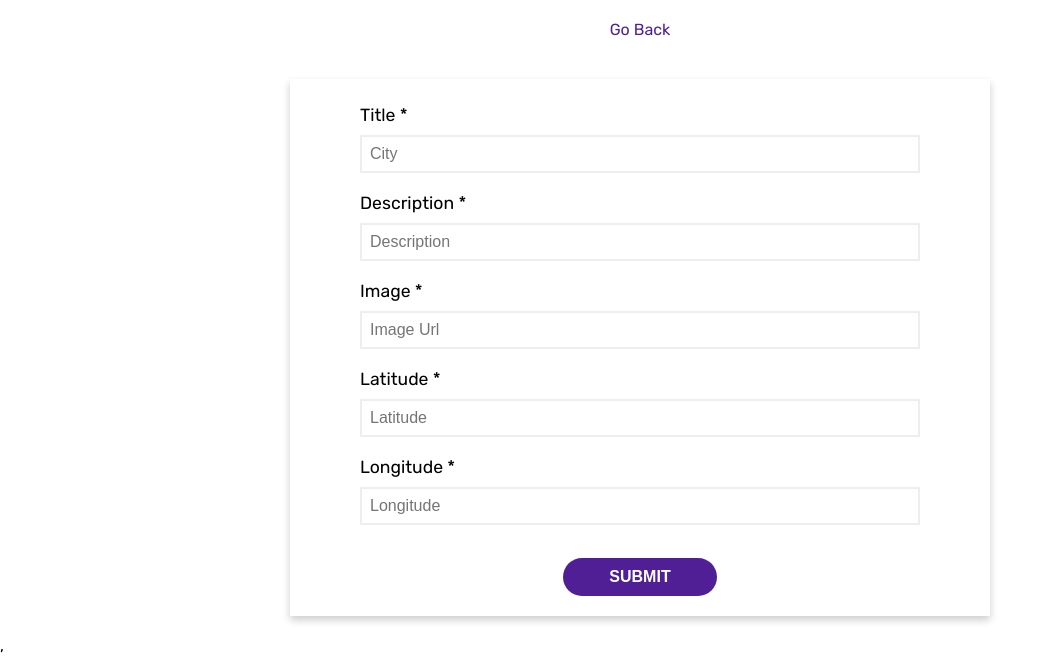
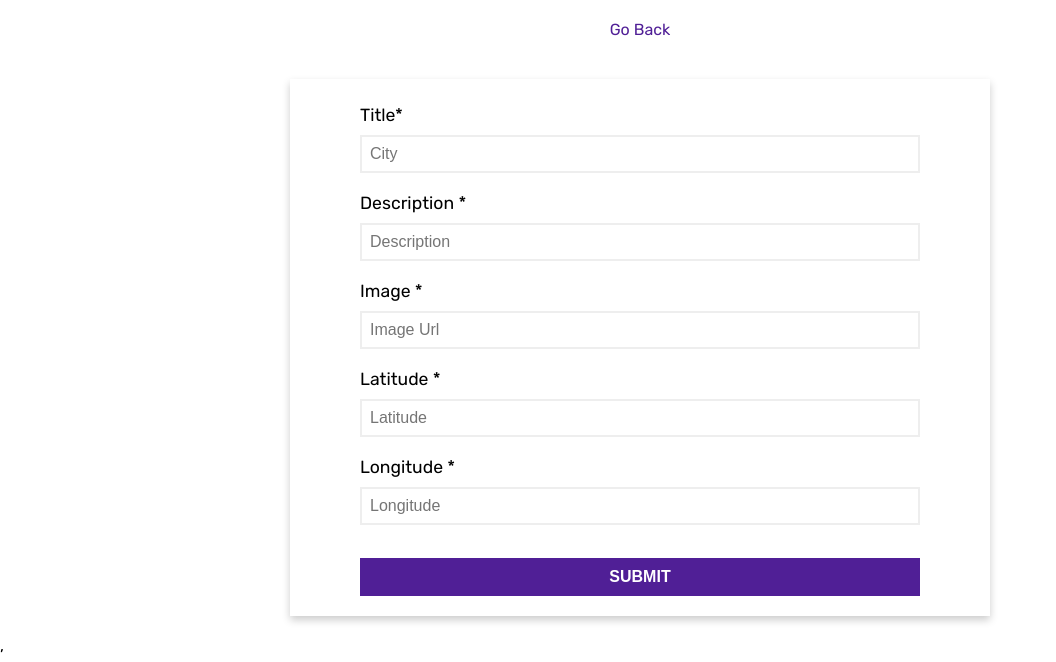
Before and after one commit to osamagamal7/world-cities, a React (Create React App) app: page /add-post in a window 1280 px wide. Shown: the top 662 px of the page, without its empty margins (0-1056 px from the left). Built offline with nearby package versions, Linux system fonts and the light colour scheme; no server answers.

Commit message:
Refactor & reuse components

```diff
--- /dev/null
+++ b/src/components/error/ErrorMessage.tsx
@@ -0,0 +1,12 @@
+import { theme } from "../../theme/theme";
+
+type ErrorMessageType = {
+    formError: string;
+}
+
+export const ErrorMessage: React.FC<ErrorMessageType> = ({ formError }) => {
+
+    return (
+        <div style={{ color: theme.danger, padding: "10px 0" }}>{formError}</div>
+    )
+}
--- a/src/components/form/Form.tsx
+++ b/src/components/form/Form.tsx
@@ -1,14 +1,62 @@
-import React, { ReactElement } from 'react'
+import React from 'react'
+import { CustomButton } from '../Button/Button.style';
+import { ErrorMessage } from '../error/ErrorMessage';
+import { CustomInput } from './CustomInput';
 
 type FormProps = {
-    children: ReactElement;
     onSubmit: React.FormEventHandler<HTMLFormElement>;
+    onTextChange: (e: React.ChangeEvent<HTMLInputElement>) => void;
+    title: string;
+    content: string;
+    image_url: string;
+    lat: string;
+    long: string;
+    formError: string | null | undefined;
 }
 
-export const CustomForm: React.FC<FormProps> = ({ children, onSubmit }) => {
+export const CustomForm: React.FC<FormProps> = ({ onSubmit, onTextChange, title, content, image_url, lat, long, formError }) => {
     return (
         <form onSubmit={onSubmit}>
-            {children}
+            <CustomInput
+                id="title"
+                onTextChange={onTextChange}
+                placeholder="City"
+                title="Title*"
+                value={title}
+            />
+            <CustomInput
+                id="content"
+                onTextChange={onTextChange}
+                placeholder="Description"
+                title="Description *"
+                value={content}
+            />
+            <CustomInput
+                id="image_url"
+                onTextChange={onTextChange}
+                placeholder="Image Url"
+                title="Image *"
+                value={image_url}
+            />
+            <CustomInput
+                id="lat"
+                onTextChange={onTextChange}
+                placeholder="Latitude"
+                title="Latitude *"
+                value={lat}
+            />
+            <CustomInput
+                id="long"
+                onTextChange={onTextChange}
+                placeholder="Longitude"
+                title="Longitude *"
+                value={long}
+            />
+            <br />
+            <CustomButton style={{ width: "80%", borderRadius: "0" }} >
+                Submit
+            </CustomButton>
+            {formError && <ErrorMessage formError={formError} />}
         </form>
     )
 }
--- a/src/components/post/AddNewPost.tsx
+++ b/src/components/post/AddNewPost.tsx
@@ -3,10 +3,8 @@ import { useNavigate } from "react-router-dom";
 
 import { addNewPost } from "../../features/posts/actions";
 import { CustomForm } from "../form/Form";
-import { CustomInput } from "../form/CustomInput";
 import { PostType } from "../../models/PostModel";
 import { useAppDispatch } from "../../hooks/useTypedSelector";
-import { CustomButton } from "../Button/Button.style";
 import { Link } from "react-router-dom";
 import { theme } from "../../theme/theme";
 import { FormWrapper } from "./PostTile.style";
@@ -33,66 +31,41 @@ const AddNewPost: React.FC = () => {
         event: React.FormEvent<HTMLFormElement>
     ): Promise<void> => {
         event.preventDefault();
-        const isFormComplete: boolean = Object.values(post).every(Boolean)
+        const isFormComplete: boolean = Object.values(post).every(Boolean);
         if (!isFormComplete) {
-            setFormError("All Fields Are Required!")
-            return
+            setFormError("All Fields Are Required!");
+            return;
         }
-        await dispatch(addNewPost(post));
-        setFormError(null)
+        dispatch(addNewPost(post));
+        setFormError(null);
         navigate(-1);
     };
 
     return (
-        <div style={{ display: 'flex', flexDirection: "column", alignItems: 'center' }}>
-            <Link to="/" style={{ padding: "20px", color: theme.primary, textDecoration: "none" }}>Go Back</Link>
-            <FormWrapper>
-                <CustomForm onSubmit={onSubmit}>
-                    <>
-
-                        <CustomInput
-                            id="title"
-                            onTextChange={onInputChange}
-                            placeholder="City"
-                            title="Title *"
-                            value={post.title}
-                        />
-                        <CustomInput
-                            id="content"
-                            onTextChange={onInputChange}
-                            placeholder="Description"
-                            title="Description *"
-                            value={post.content}
-                        />
-                        <CustomInput
-                            id="image_url"
-                            onTextChange={onInputChange}
-                            placeholder="Image Url"
-                            title="Image *"
-                            value={post.image_url}
-                        />
-                        <CustomInput
-                            id="lat"
-                            onTextChange={onInputChange}
-                            placeholder="Latitude"
-                            title="Latitude *"
-                            value={post.lat}
-                        />
-                        <CustomInput
-                            id="long"
-                            onTextChange={onInputChange}
-                            placeholder="Longitude"
-                            title="Longitude *"
-                            value={post.long}
-                        />
-                        <br />
-                        <CustomButton >
-                            Submit
-                        </CustomButton>
-                        {formError && <div style={{ color: "red", paddingTop: "10px" }}>{formError}</div>}
-
-                    </>
-                </CustomForm>
+        <div
+            style={{ display: "flex", flexDirection: "column", alignItems: "center" }}
+        >
+            <Link
+                to="/"
+                style={{
+                    padding: "20px",
+                    color: theme.primary,
+                    textDecoration: "none",
+                }}
+            >
+                Go Back
+            </Link>
+            <FormWrapper maxWidth="60%">
+                <CustomForm
+                    onSubmit={onSubmit}
+                    formError={formError}
+                    title={post.title}
+                    content={post.content}
+                    image_url={post.image_url}
+                    lat={post.lat}
+                    long={post.long}
+                    onTextChange={onInputChange}
+                />
             </FormWrapper>
         </div>
     );
--- a/src/components/post/PostDetails.tsx
+++ b/src/components/post/PostDetails.tsx
@@ -1,15 +1,13 @@
 import React, { useCallback, useEffect, useState } from "react";
 import { useNavigate, useParams } from "react-router-dom";
 
-import { CustomInput } from "../form/CustomInput";
 import { CustomForm } from "../form/Form";
 import { PostTypeWithTimestamp } from "../../models/PostModel";
 import { updatePost } from "../../features/posts/actions";
 import { useAppDispatch, useAppSelector } from "../../hooks/useTypedSelector";
 import { Map } from "../Map";
-import { CustomImage, FormWrapper, PostDetailsWrapper, PosttEditContainer, TextBody, Title } from "./PostTile.style";
-import { CustomButton } from "../Button/Button.style";
-import { theme } from "../../theme/theme";
+import { FormWrapper, InnerPostTile, PosttEditContainer } from "./PostTile.style";
+import { PostContent } from "./components/PostContent";
 
 const PostDetails: React.FC<{}> = () => {
     const params = useParams();
@@ -51,7 +49,7 @@ const PostDetails: React.FC<{}> = () => {
                 setFormError("All Fields Are Required!");
                 return;
             }
-            await dispatch(updatePost(post));
+            dispatch(updatePost(post));
             setFormError(null);
             navigate(-1);
         },
@@ -61,64 +59,16 @@ const PostDetails: React.FC<{}> = () => {
     return (
         <>
             <PosttEditContainer>
-                <PostDetailsWrapper
+                <InnerPostTile maxWidth="45%">
+                    <PostContent title={post.title} image_url={post.image_url} content={post.content} lat={post.lat} long={post.long} />
+                </InnerPostTile>
+                <FormWrapper
+                    maxWidth="45%"
                 >
-                    <CustomImage src={post.image_url} alt="Image" />
-                    <Title>{post.title}</Title>
-                    <TextBody>{post.content}</TextBody>
-                    <TextBody>Latitude: {post.lat}</TextBody>
-                    <TextBody>Longitude: {post.long}</TextBody>
-                </PostDetailsWrapper>
-                <FormWrapper
-                >
-                    <CustomForm onSubmit={onSubmit}>
-                        <>
-                            <CustomInput
-                                id="title"
-                                onTextChange={onTextChange}
-                                placeholder="City"
-                                title="Title*"
-                                value={post.title}
-                            />
-                            <CustomInput
-                                id="content"
-                                onTextChange={onTextChange}
-                                placeholder="Description"
-                                title="Description *"
-                                value={post.content}
-                            />
-                            <CustomInput
-                                id="image_url"
-                                onTextChange={onTextChange}
-                                placeholder="Image Url"
-                                title="Image *"
-                                value={post.image_url}
-                            />
-                            <CustomInput
-                                id="lat"
-                                onTextChange={onTextChange}
-                                placeholder="Latitude"
-                                title="Latitude *"
-                                value={post.lat}
-                            />
-                            <CustomInput
-                                id="long"
-                                onTextChange={onTextChange}
-                                placeholder="Longitude"
-                                title="Longitude *"
-                                value={post.long}
-                            />
-                            <br />
-                            <CustomButton style={{ width: "40%" }}>
-                                Submit
-                            </CustomButton>
-                            {formError && <div style={{ color: theme.danger, paddingTop: "10px" }}>{formError}</div>}
-                        </>
-                    </CustomForm>
+                    <CustomForm onSubmit={onSubmit} formError={formError} title={post.title} content={post.content} image_url={post.image_url} lat={post.lat} long={post.long} onTextChange={onTextChange} />
                 </FormWrapper>
             </PosttEditContainer>
             <div style={{ display: "flex", justifyContent: "center", margin: '20px' }}>
-                <br />
                 <Map latitude={post.lat} longitude={post.long} city={post.title} />
             </div>
         </>
--- /dev/null
+++ b/src/components/post/components/PostContent.tsx
@@ -0,0 +1,48 @@
+import { CustomButton } from "../../Button/Button.style";
+import { CustomImage, TextBody, Title } from "../PostTile.style";
+
+type PostContentType = {
+    image_url: string;
+    title: string;
+    content: string;
+    lat?: string;
+    long?: string;
+    postControl?: boolean;
+    removePost?: () => void;
+    onNavigate?: () => void;
+};
+
+export const PostContent: React.FC<PostContentType> = ({
+    content,
+    image_url,
+    title,
+    lat,
+    long,
+    postControl,
+    removePost,
+    onNavigate,
+}) => {
+    return (
+        <>
+            <CustomImage src={image_url} alt="Image" />
+            <Title>{title}</Title>
+            <TextBody>{content}</TextBody>
+
+            {postControl && (
+                <div style={{ display: "flex", justifyContent: "space-around" }}>
+                    <CustomButton onClick={onNavigate}>View</CustomButton>
+                    <CustomButton dangerBackground onClick={removePost}>
+                        Delete
+                    </CustomButton>
+                </div>
+            )}
+
+            {(lat || long) && (
+                <>
+                    <TextBody>Latitude: {lat}</TextBody>
+                    <TextBody>Longitude: {long}</TextBody>
+                </>
+            )}
+        </>
+    );
+};
```
Also changed, not shown: src/components/post/PostTile.tsx (+13 -26 lines).
